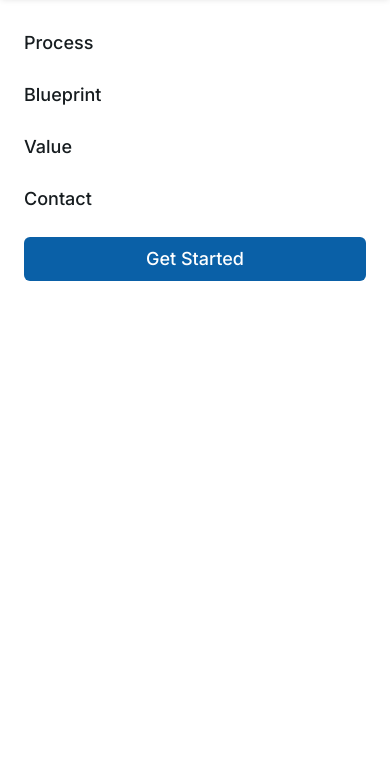
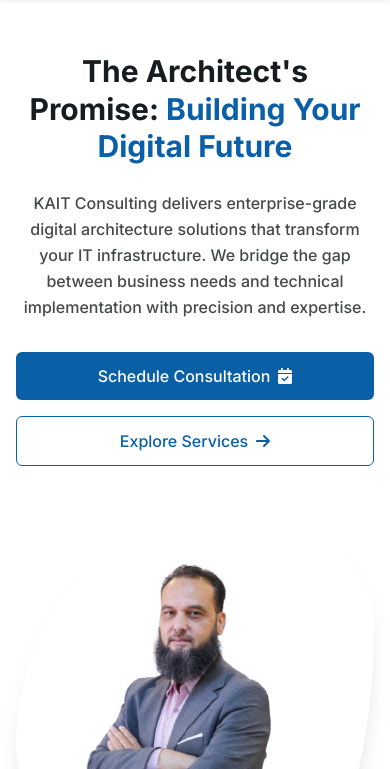
Before and after one commit to Izaz-ur-Rahman/IT-Consulting-website, a plain HTML site: page index.html in a window 390 px wide. Both pictures are taken after a click on the button 363 px from the left and 36 px from the top of the page. Shown: the part 75-844 px from the top of the page. Drawn offline with nearby package versions, Linux system fonts and the light colour scheme.

Commit message:
responsive menu working fixed

```diff
--- a/index.html
+++ b/index.html
@@ -540,6 +540,27 @@
     // JavaScript to dynamically set the current year
     document.getElementById("year").textContent = new Date().getFullYear();
 </script>
+<script>
+document.addEventListener("DOMContentLoaded", () => {
+  const openMenuBtn = document.getElementById("open-mobile-menu");
+  const mobileMenu = document.getElementById("mobile-menu"); // your menu container
+  const menuLinks = mobileMenu.querySelectorAll("a, span");
+
+  // Toggle menu on hamburger click
+  openMenuBtn.addEventListener("click", () => {
+    mobileMenu.classList.toggle("hidden");
+  });
+
+  // Close menu when a menu item is clicked
+  menuLinks.forEach(link => {
+    link.addEventListener("click", () => {
+      mobileMenu.classList.add("hidden");
+    });
+  });
+});
+</script>
+
+
     <script>
         $(document).ready(function(){
             $('.logo-slider').slick({
```
